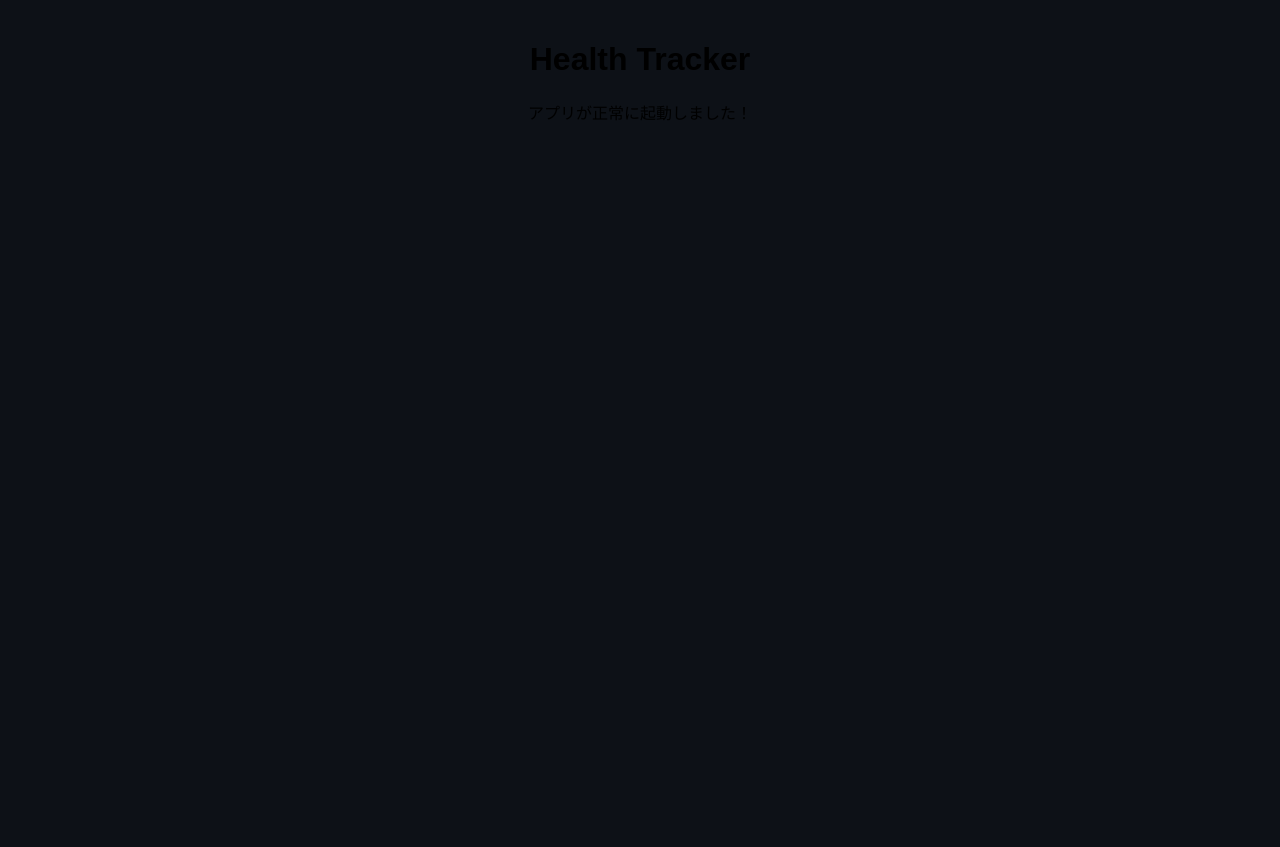
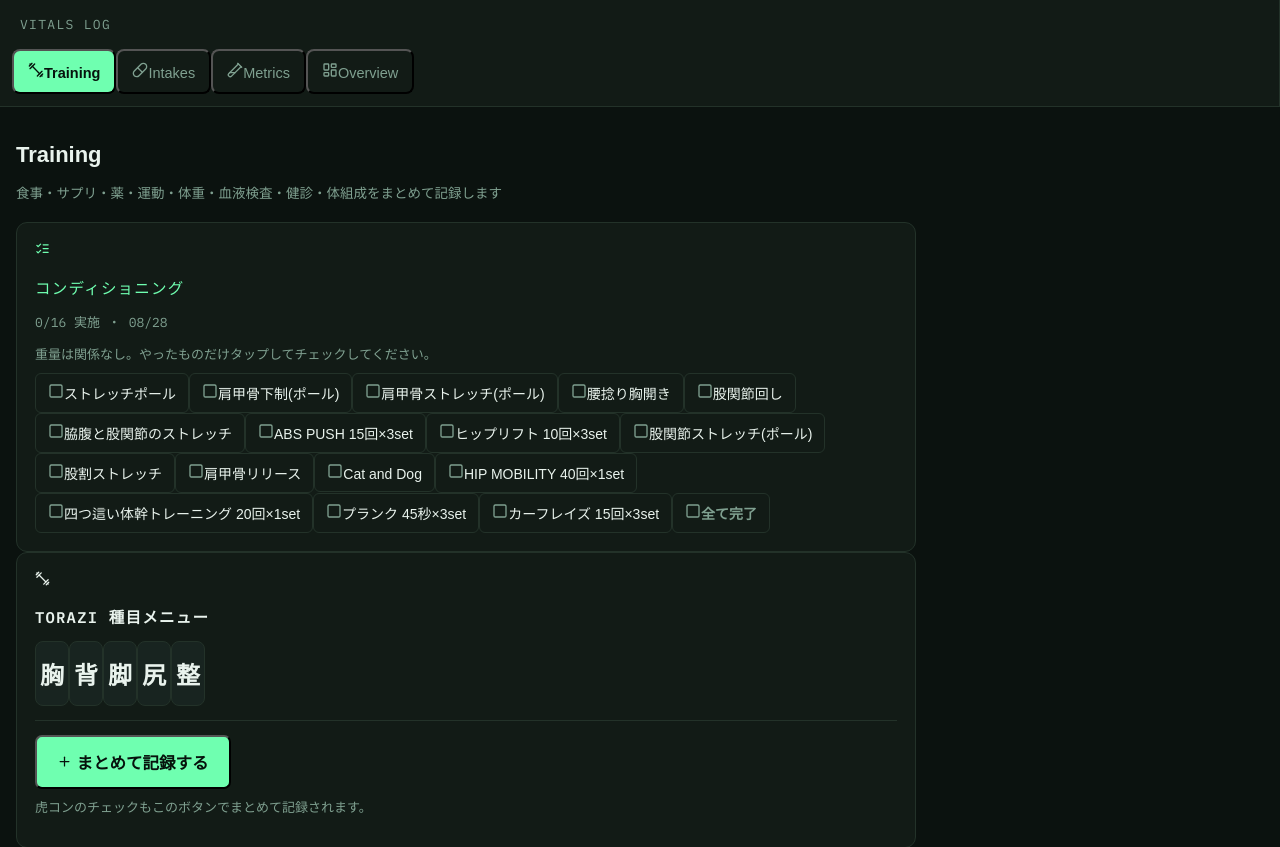
Before and after one commit to cobaltigerworkouts/TORAZi-Health-Tracker, a React (Vite) app: page / in a window 1280 px wide. Shown: the top 847 px of the page. Before the commit the page ends 800 px from the top, so only its background shows below. Built offline with nearby package versions, Linux system fonts and the light colour scheme; a web font is replaced by a local one.

Commit message:
Update main.jsx

```diff
--- a/src/main.jsx
+++ b/src/main.jsx
@@ -1,14 +1,6 @@
 import React from 'react'
 import ReactDOM from 'react-dom/client'
-
-function App() {
-  return (
-    <div style={{ padding: '20px', fontFamily: 'sans-serif', textAlign: 'center' }}>
-      <h1>Health Tracker</h1>
-      <p>アプリが正常に起動しました！</p>
-    </div>
-  )
-}
+import App from './health-tracker.jsx'
 
 ReactDOM.createRoot(document.getElementById('root')).render(
   <React.StrictMode>
```
